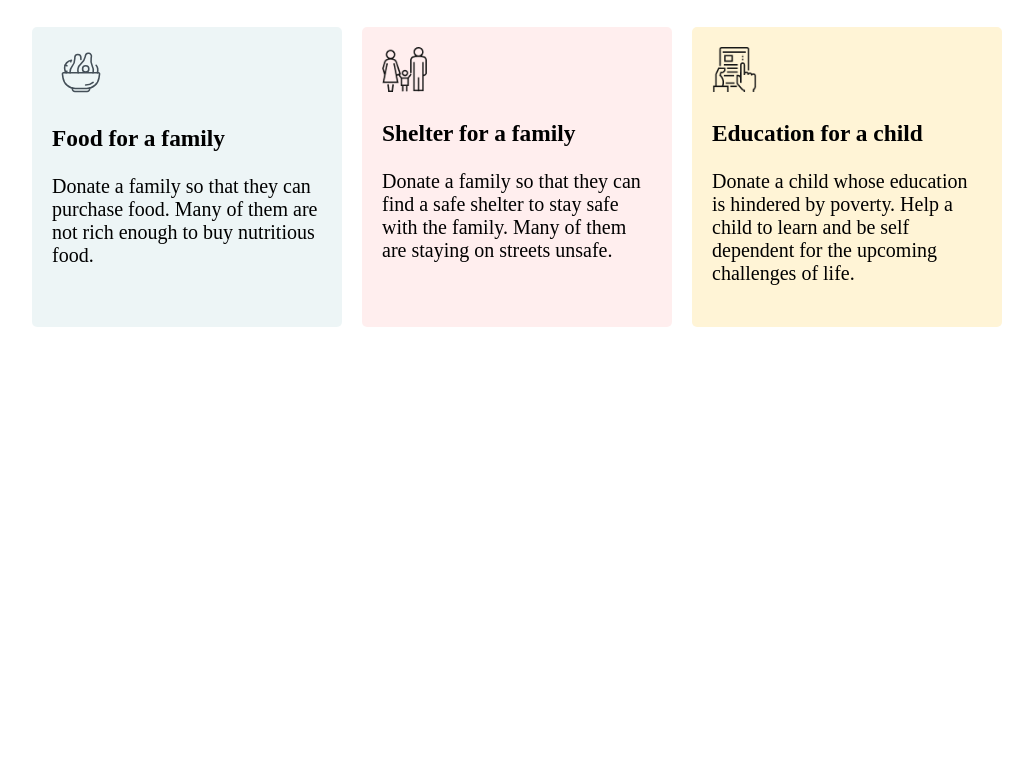
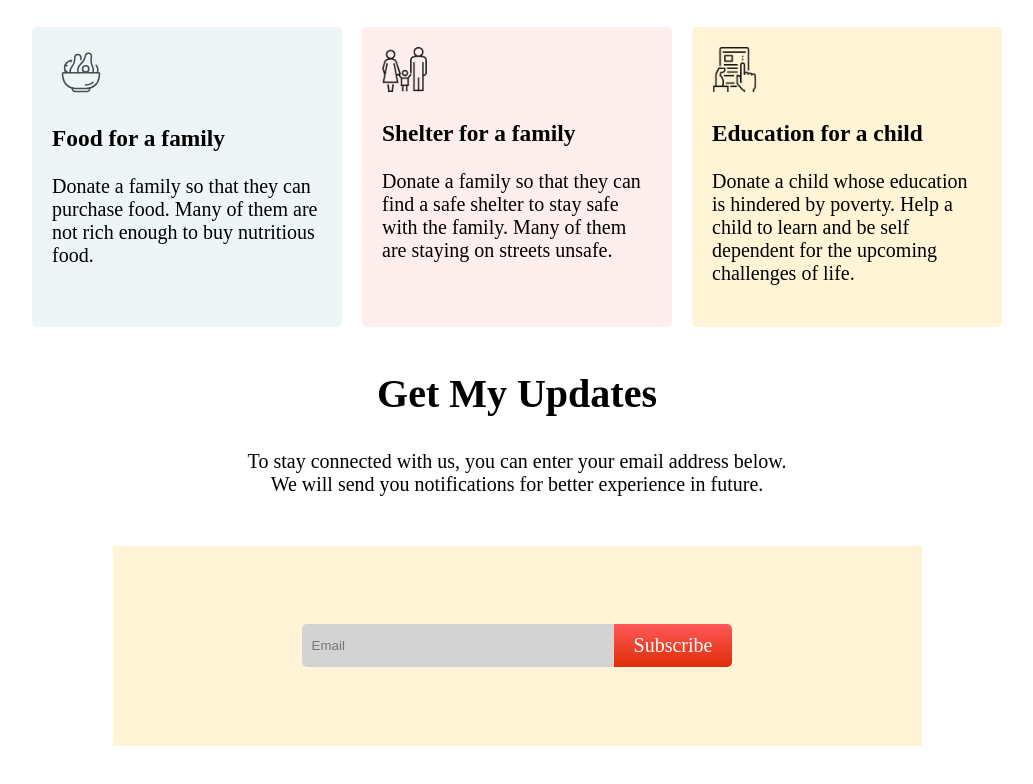
Before and after one commit to tazrian-amin/first-assignment, a plain HTML site: page index.html in a window 1280 px wide. Shown: the part 1242-2026 px from the top of the page, without its empty margins (123-1156 px from the left). Before the commit the page ends 1599 px from the top, so only its background shows below. Drawn offline with Linux system fonts and the light colour scheme.

Commit message:
updated section

```diff
--- a/index.html
+++ b/index.html
@@ -93,7 +93,16 @@
 
     <!-- bonus section -->
     <section id="update-section">
-
+        <h1>Get My Updates</h1>
+        <p>
+            To stay connected with us, you can enter your email address below. <br> We will send you notifications for
+            better
+            experience in future.
+        </p>
+        <div id="update-container">
+            <input id="email-field" type="text" placeholder="Email">
+            <a class="link-button" href="www.gmail.com" target="_blank">Subscribe</a>
+        </div>
     </section>
 </body>
 <footer>
--- a/style.css
+++ b/style.css
@@ -86,3 +86,33 @@ h1 {
 #card-3 {
     background-color: rgba(255, 244, 214, 1);
 }
+
+#update-section {
+    text-align: center;
+    font-size: 1.25em;
+}
+
+#update-container {
+    width: 809px;
+    height: 200px;
+    margin: 50px auto;
+    background-color: rgba(255, 244, 214, 1);
+    display: flex;
+    align-items: center;
+    justify-content: center;
+}
+
+#email-field {
+    height: 41px;
+    width: 300px;
+    border: none;
+    border-top-left-radius: 5px;
+    border-bottom-left-radius: 5px;
+    background-color: lightgrey;
+    padding-left: 10px;
+}
+
+#update-container a {
+    border-top-left-radius: 0;
+    border-bottom-left-radius: 0;
+}
```
